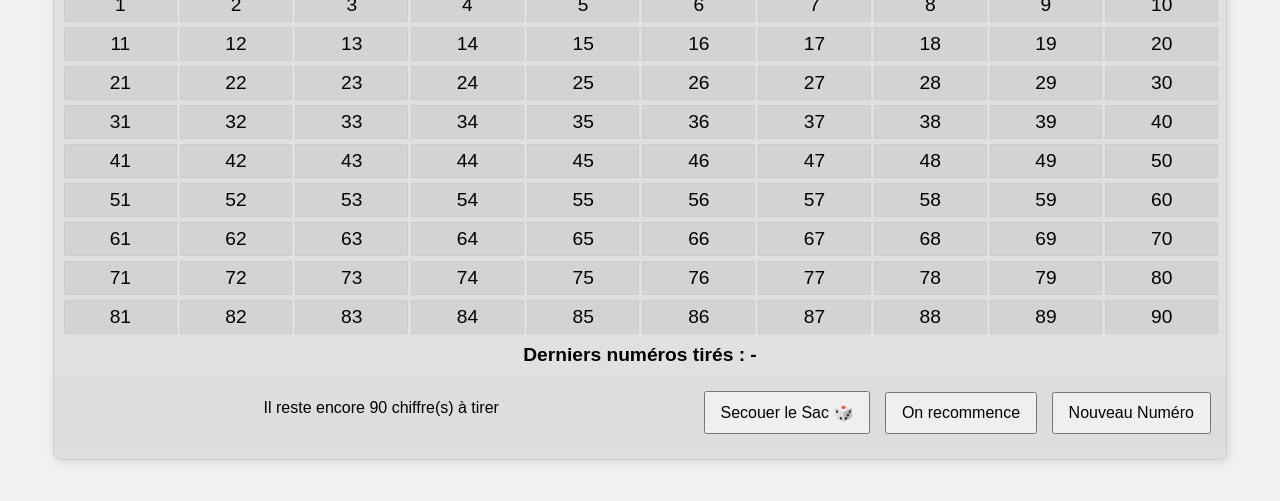
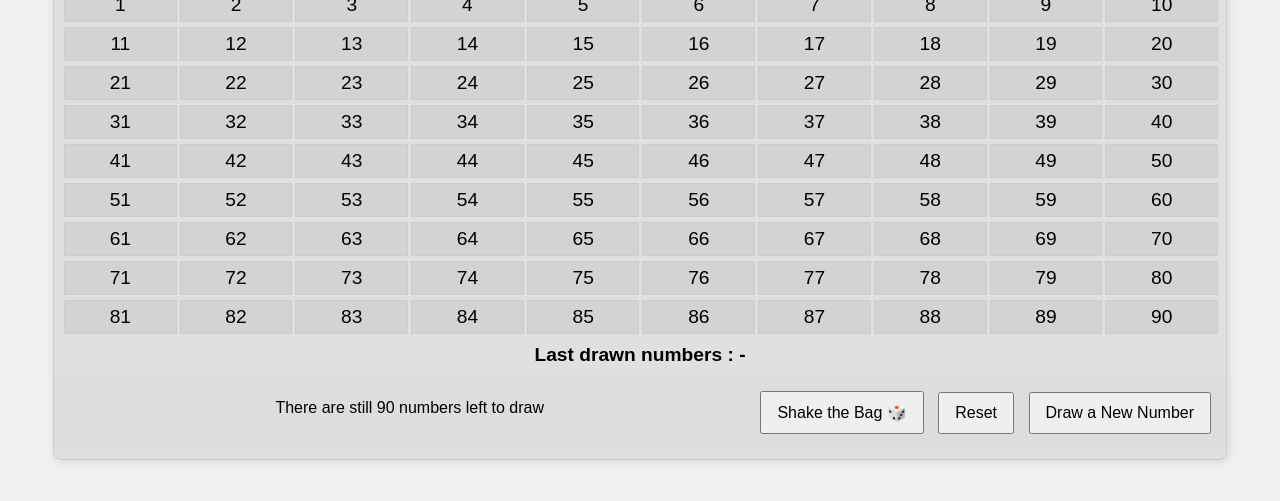
Before and after one commit to chifteur/LotoGenPINA, a plain HTML site: page LotoGenerator.html in a window 1280 px wide. Shown: the part 109-610 px from the top of the page. Drawn offline with nearby package versions, Linux system fonts and the light colour scheme.

Commit message:
transtale app in english - Update LotoGenerator.html

```diff
--- a/LotoGenerator.html
+++ b/LotoGenerator.html
@@ -130,17 +130,17 @@
     <div class="grid-panel" id="grid-panel">
       <!-- Grid numbers will be generated here -->
     </div>
-    <div class="recent-numbers" id="recent-numbers">Derniers numéros tirés : -</div>
+    <div class="recent-numbers" id="recent-numbers">Last drawn numbers : -</div>
     <div class="footer">
       <div class="status">
-        <span>Il reste encore </span>
+        <span>There are still </span>
         <span id="remaining-numbers">90</span>
-        <span> chiffre(s) à tirer</span>
+        <span> numbers left to draw</span>
       </div>
       <div>
-        <button onclick="shakeBag()">Secouer le Sac 🎲</button>
-        <button onclick="resetGame()">On recommence</button>
-        <button onclick="generateNumber()">Nouveau Numéro</button>
+        <button onclick="shakeBag()">Shake the Bag 🎲</button>
+        <button onclick="resetGame()">Reset</button>
+        <button onclick="generateNumber()">Draw a New Number</button>
       </div>
     </div>
   </div>
@@ -167,7 +167,7 @@
     // Generate a new random number
 	function generateNumber() {
 	  if (usedNumbers.size >= 90) {
-	    alert("Tous les numéros ont été tirés !");
+	    alert("All numbers have been drawn!");
 	    return;
 	  }
 
@@ -201,7 +201,7 @@
       if (recentNumbers.length > 4) {
         recentNumbers.shift();
       }
-      recentNumbersDiv.textContent = `Derniers numéros tirés : ${recentNumbers.join(', ')}`;
+      recentNumbersDiv.textContent = `Last drawn numbers: ${recentNumbers.join(', ')}`;
     }
 
     // Reset the game
@@ -210,7 +210,7 @@
       usedNumbers.clear();
       recentNumbers.length = 0;
       remainingNumbersSpan.textContent = remainingNumbers;
-      recentNumbersDiv.textContent = "Derniers numéros tirés : -";
+      recentNumbersDiv.textContent = "Last drawn numbers: -";
       initializeGrid();
     }
 
@@ -218,7 +218,7 @@
     function shakeBag() {
       const seed = Date.now().toString();
       rng = new Math.seedrandom(seed);
-      alert("Le sac a été secoué !");
+      alert("The bag has been shaken! 🎲");
     }
 
     // Initialize the grid on page load
```
